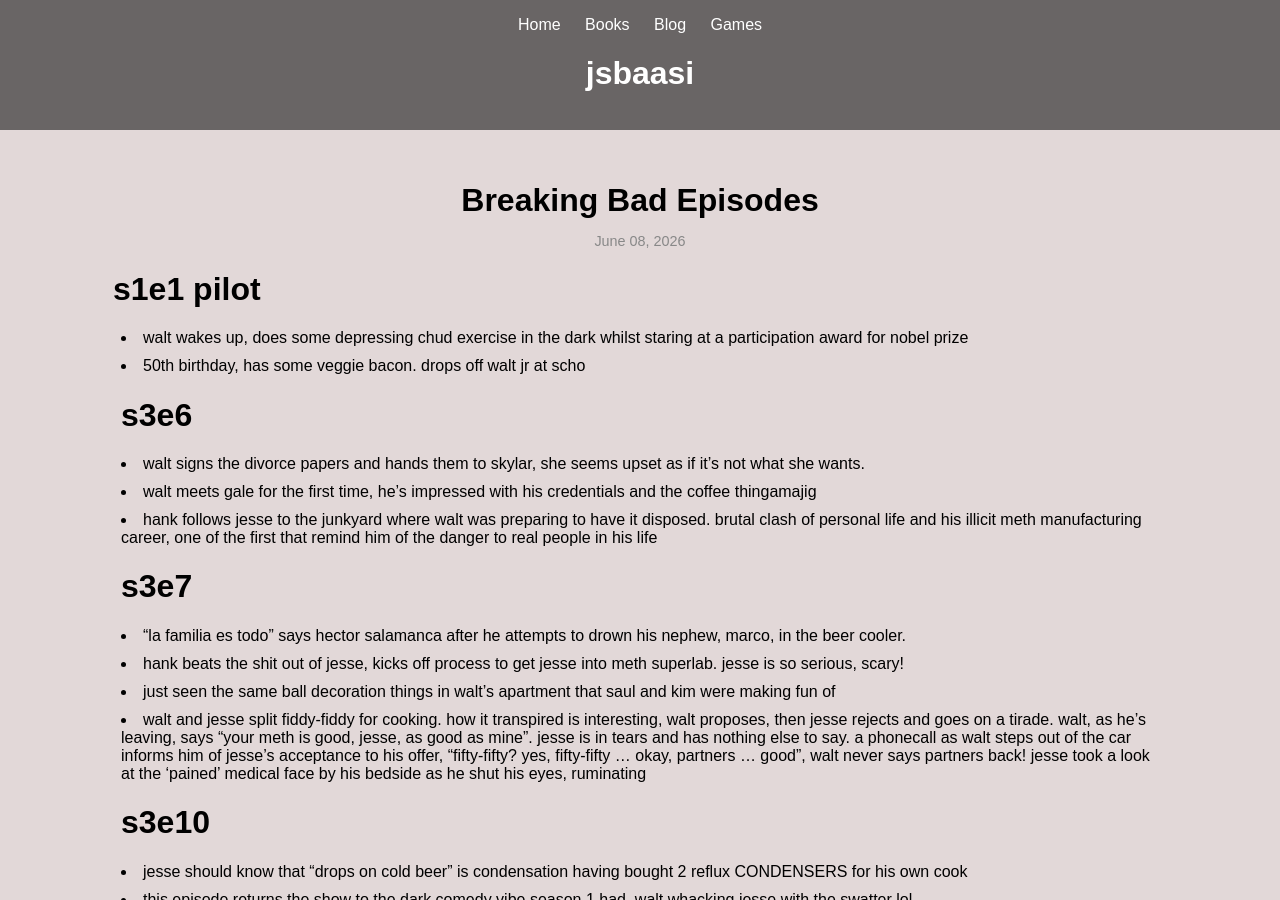
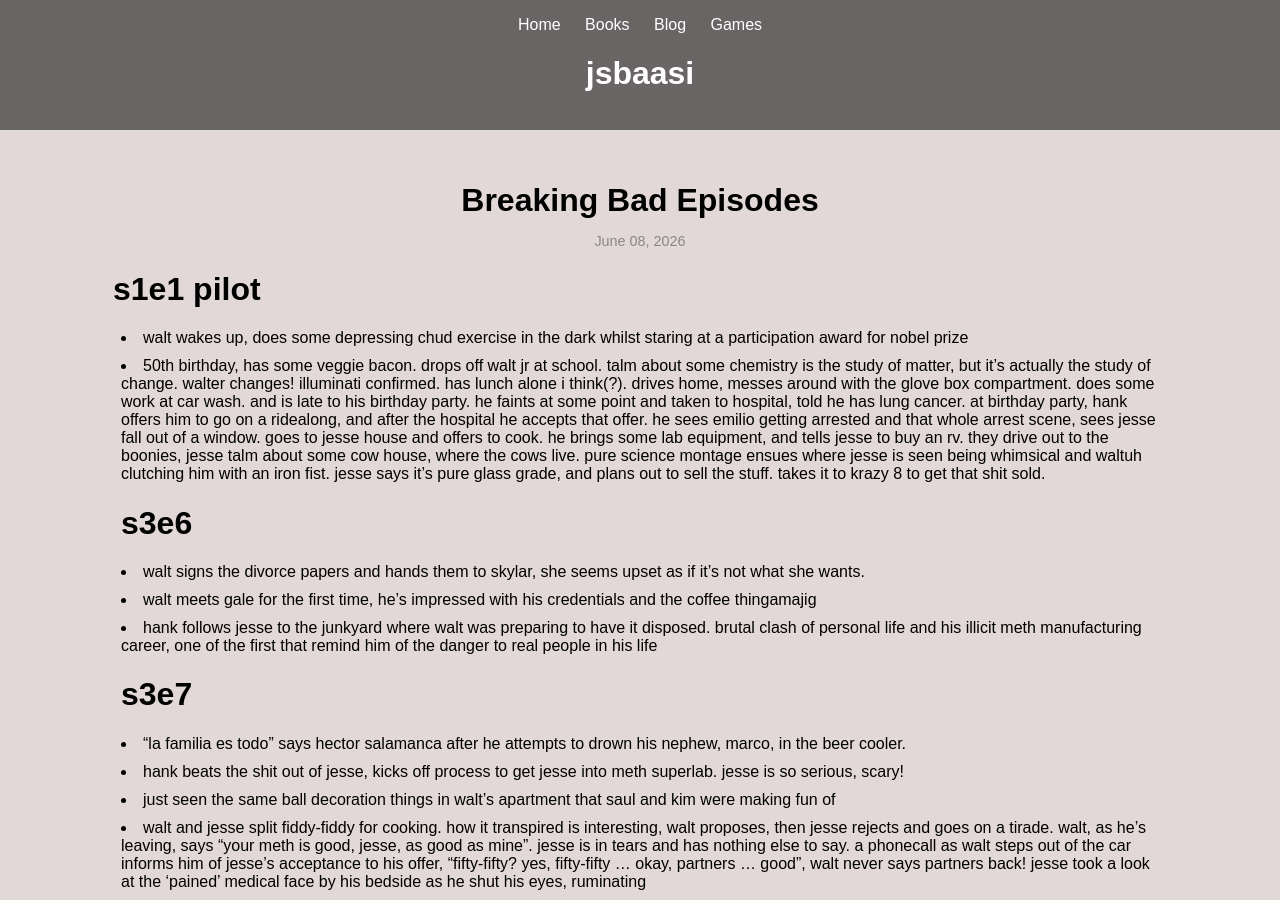
Before and after one commit to jsbaasi/jsbaasi.github.io, a Jekyll site: the page built from _posts/2026-06-08-breaking-bad-episodes.md, in a window 1280 px wide and 900 px high. Built offline with Jekyll 4.4.1, drawn with Linux system fonts in a browser that asks for light colours.

Commit message:
vault backup: 2026-06-12 10:47:25

```diff
--- a/_posts/2026-06-08-breaking-bad-episodes.md
+++ b/_posts/2026-06-08-breaking-bad-episodes.md
@@ -7,7 +7,7 @@
 ---
 # s1e1 pilot
 - walt wakes up, does some depressing chud exercise in the dark whilst staring at a participation award for nobel prize
-- 50th birthday, has some veggie bacon. drops off walt jr at scho
+- 50th birthday, has some veggie bacon. drops off walt jr at school. talm about some chemistry is the study of matter, but it's actually the study of change. walter changes! illuminati confirmed. has lunch alone i think(?). drives home, messes around with the glove box compartment. does some work at car wash. and is late to his birthday party. he faints at some point and taken to hospital, told he has lung cancer. at birthday party, hank offers him to go on a ridealong, and after the hospital he accepts that offer. he sees emilio getting arrested and that whole arrest scene, sees jesse fall out of a window. goes to jesse house and offers to cook. he brings some lab equipment, and tells jesse to buy an rv. they drive out to the boonies, jesse talm about some cow house, where the cows live. pure science montage ensues where jesse is seen being whimsical and waltuh clutching him with an iron fist. jesse says it's pure glass grade, and plans out to sell the stuff. takes it to krazy 8 to get that shit sold.
 # s3e6
 - walt signs the divorce papers and hands them to skylar, she seems upset as if it's not what she wants.
 - walt meets gale for the first time, he's impressed with his credentials and the coffee thingamajig
```
